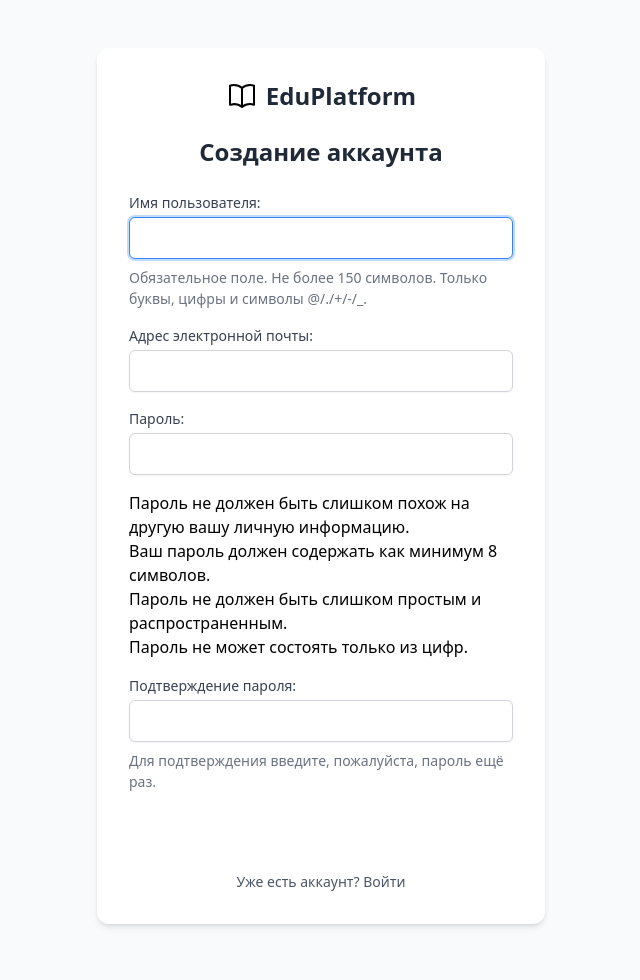
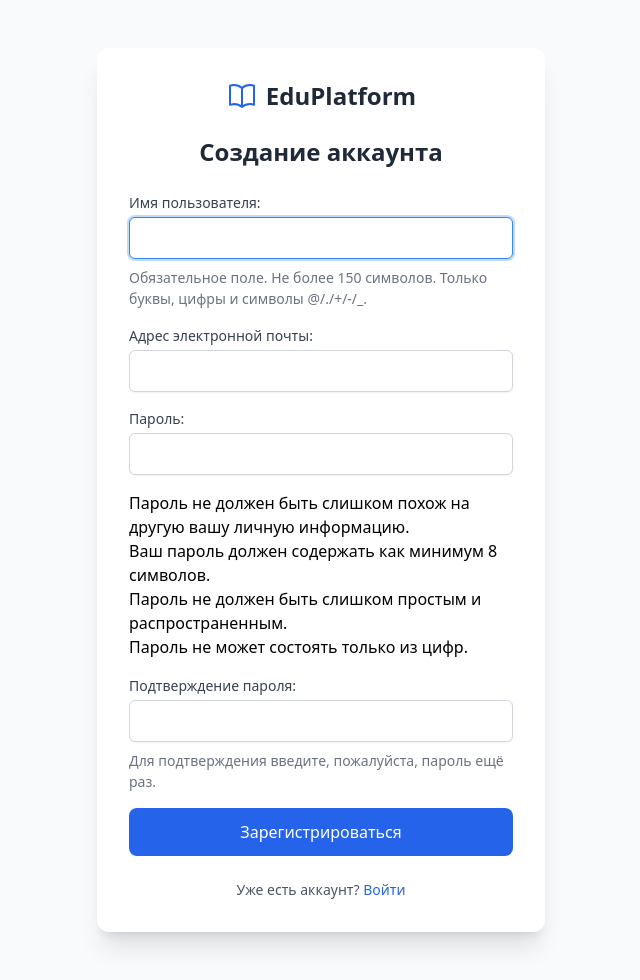
Before and after one commit to asaddd404/Study_platform, a Django app: page /register/ in a window 1280 px wide. Shown: the whole page, without its empty margins (319-959 px from the left). Before the commit the page ends 927 px from the top, so only its background shows below. Run offline with Django 5.2, Linux system fonts and the light colour scheme; some libraries are stand-ins or nearby versions.

Commit message:
Update register.html

```diff
--- a/core/templates/core/register.html
+++ b/core/templates/core/register.html
@@ -4,11 +4,11 @@
 {% block title %}Регистрация - EduPlatform{% endblock %}
 
 {% block content %}
-    <div class="flex min-h-screen items-center justify-center bg-gray-50 py-12 px-4 sm:px-6 lg:px-8">
-        <div class="bg-white rounded-xl shadow-md p-8 w-full max-w-md space-y-6">
+    <div class="min-h-screen flex items-center justify-center bg-gray-50 py-12 px-4 sm:px-6 lg:px-8">
+        <div class="bg-white p-8 rounded-xl shadow-xl max-w-md w-full space-y-6">
 
-            <a href="{% url 'core:index' %}" class="flex items-center justify-center">
-                <svg class="h-8 w-8 text-brand-blue" xmlns="http://www.w3.org/2000/svg" fill="none" viewBox="0 0 24 24" stroke-width="1.5" stroke="currentColor">
+            <a href="{% url 'core:index' %}" class="flex items-center justify-center space-x-2">
+                <svg class="h-8 w-8 text-blue-600" xmlns="http://www.w3.org/2000/svg" fill="none" viewBox="0 0 24 24" stroke-width="1.5" stroke="currentColor">
                     <path stroke-linecap="round" stroke-linejoin="round" d="M12 6.042A8.967 8.967 0 006 3.75c-1.052 0-2.062.18-3 .512v14.25A8.987 8.987 0 006 18c2.305 0 4.408.867 6 2.292m0-14.25a8.966 8.966 0 016-2.292c1.052 0 2.062.18 3 .512v14.25A8.987 8.987 0 0018 18a8.967 8.967 0 00-6 2.292m0-14.25v14.25" />
                 </svg>
                 <span class="ml-2 text-2xl font-bold text-gray-800">EduPlatform</span>
@@ -19,11 +19,14 @@
             <form method="post" class="space-y-4">
                 {% csrf_token %}
                 {{ form.as_p }}
-                <button type="submit" class="w-full bg-brand-blue text-white py-2 px-4 rounded-md hover:bg-blue-700 transition font-medium">Зарегистрироваться</button>
+
+                <button type="submit" class="w-full bg-blue-600 text-white py-3 px-4 rounded-lg hover:bg-blue-700 transition font-medium text-base">
+                    Зарегистрироваться
+                </button>
             </form>
 
             <p class="mt-4 text-center text-sm text-gray-600">
-                Уже есть аккаунт? <a href="{% url 'core:login' %}" class="font-medium text-brand-blue hover:underline">Войти</a>
+                Уже есть аккаунт? <a href="{% url 'core:login' %}" class="font-medium text-blue-600 hover:underline">Войти</a>
             </p>
         </div>
     </div>
```
